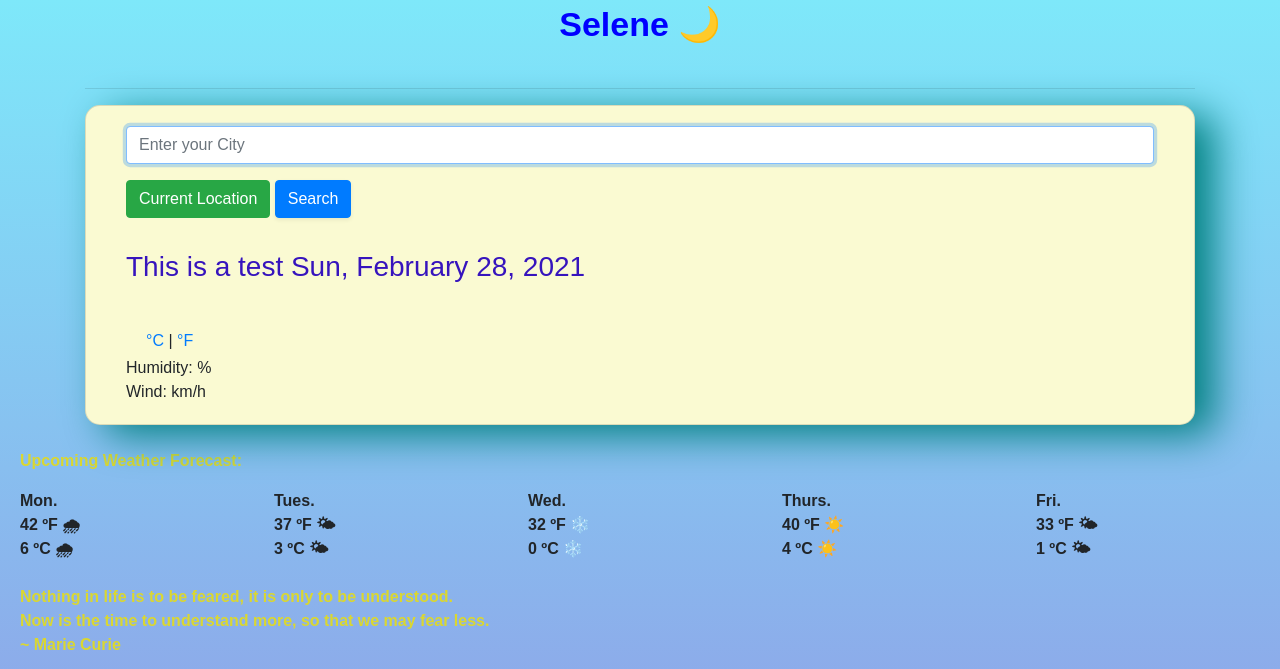
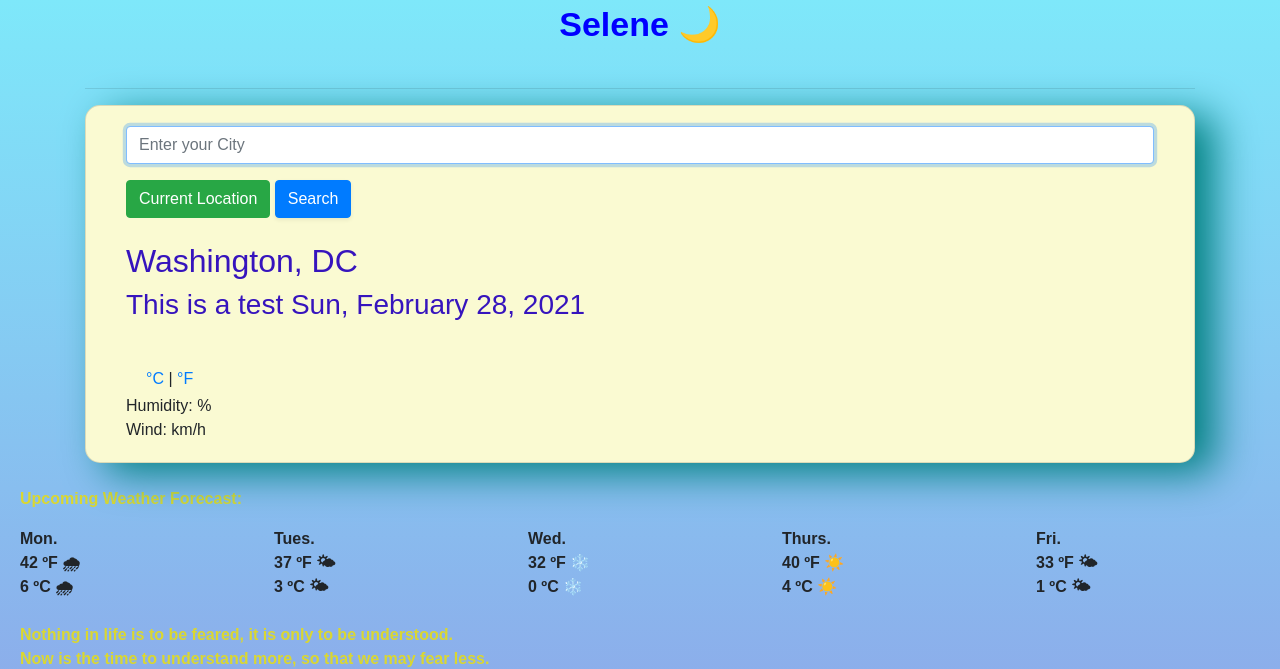
Before and after one commit to meghanjacquot/Selene-Weather-App, a website built with Parcel: page index.html in a window 1280 px wide. Shown: the top 669 px of the page. Built offline with nearby package versions, Linux system fonts and the light colour scheme; no server answers.

Commit message:
Fixing headers

```diff
--- a/index.html
+++ b/index.html
@@ -49,7 +49,7 @@
           <div class="form-group">
             <br />
             <h2 id="city">
-
+             Washington, DC
             </h2>
             <h3 id="date">
 
```
